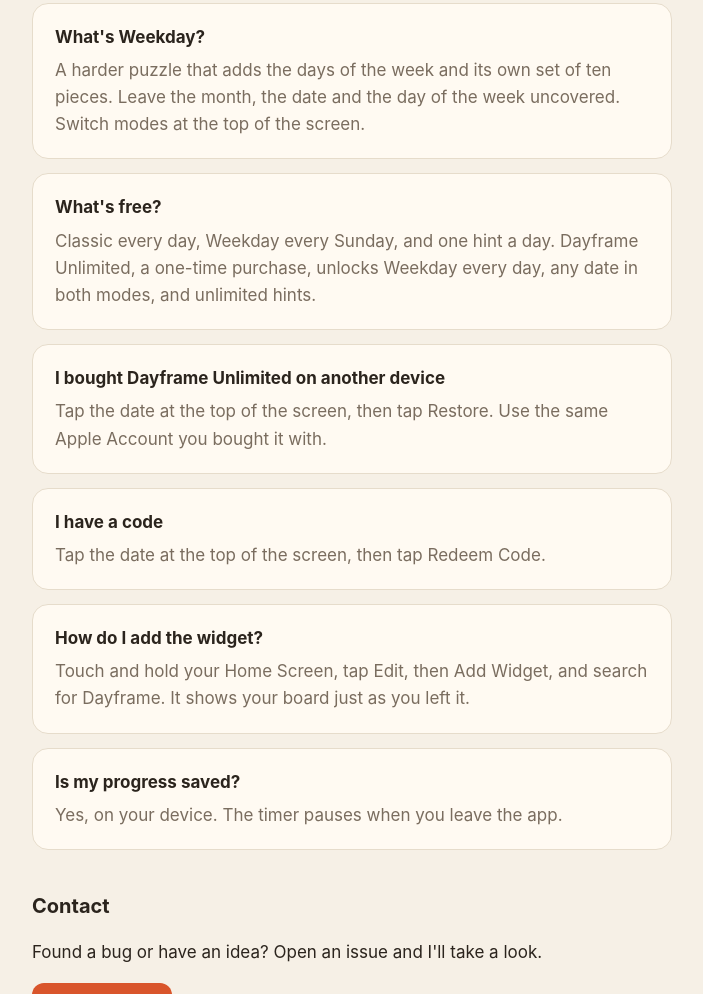
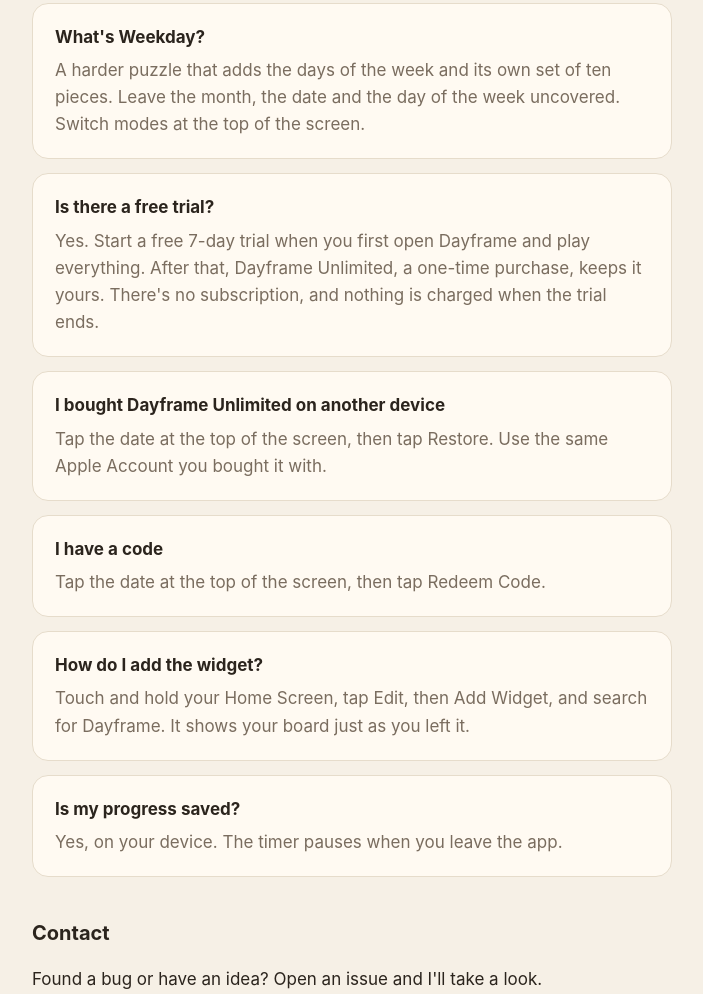
Before and after one commit to evanwellmeyer/dayframe-support, a plain HTML site: page index.html in a window 1280 px wide. Shown: the part 948-1942 px from the top of the page, without its empty margins (288-991 px from the left). Drawn offline with Linux system fonts and the light colour scheme.

Commit message:
Describe the free trial

```diff
--- a/index.html
+++ b/index.html
@@ -28,7 +28,7 @@
   <h2>Questions</h2>
   <div class="card"><h3>Does every date have a solution?</h3><p>Yes. All 366 dates in Classic, including February 29, can be solved, and so can every date and weekday combination in Weekday.</p></div>
   <div class="card"><h3>What's Weekday?</h3><p>A harder puzzle that adds the days of the week and its own set of ten pieces. Leave the month, the date and the day of the week uncovered. Switch modes at the top of the screen.</p></div>
-  <div class="card"><h3>What's free?</h3><p>Classic every day, Weekday every Sunday, and one hint a day. Dayframe Unlimited, a one-time purchase, unlocks Weekday every day, any date in both modes, and unlimited hints.</p></div>
+  <div class="card"><h3>Is there a free trial?</h3><p>Yes. Start a free 7-day trial when you first open Dayframe and play everything. After that, Dayframe Unlimited, a one-time purchase, keeps it yours. There's no subscription, and nothing is charged when the trial ends.</p></div>
   <div class="card"><h3>I bought Dayframe Unlimited on another device</h3><p>Tap the date at the top of the screen, then tap Restore. Use the same Apple Account you bought it with.</p></div>
   <div class="card"><h3>I have a code</h3><p>Tap the date at the top of the screen, then tap Redeem Code.</p></div>
   <div class="card"><h3>How do I add the widget?</h3><p>Touch and hold your Home Screen, tap Edit, then Add Widget, and search for Dayframe. It shows your board just as you left it.</p></div>
```
